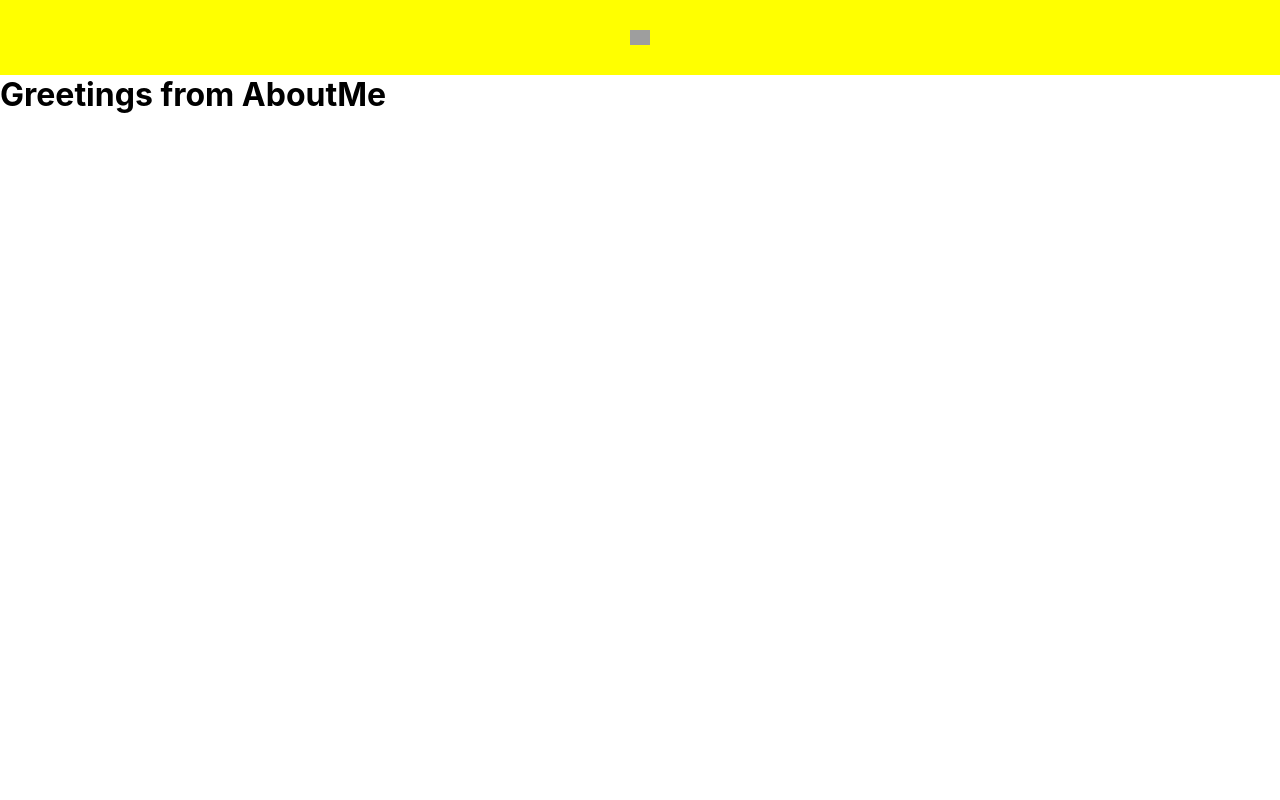
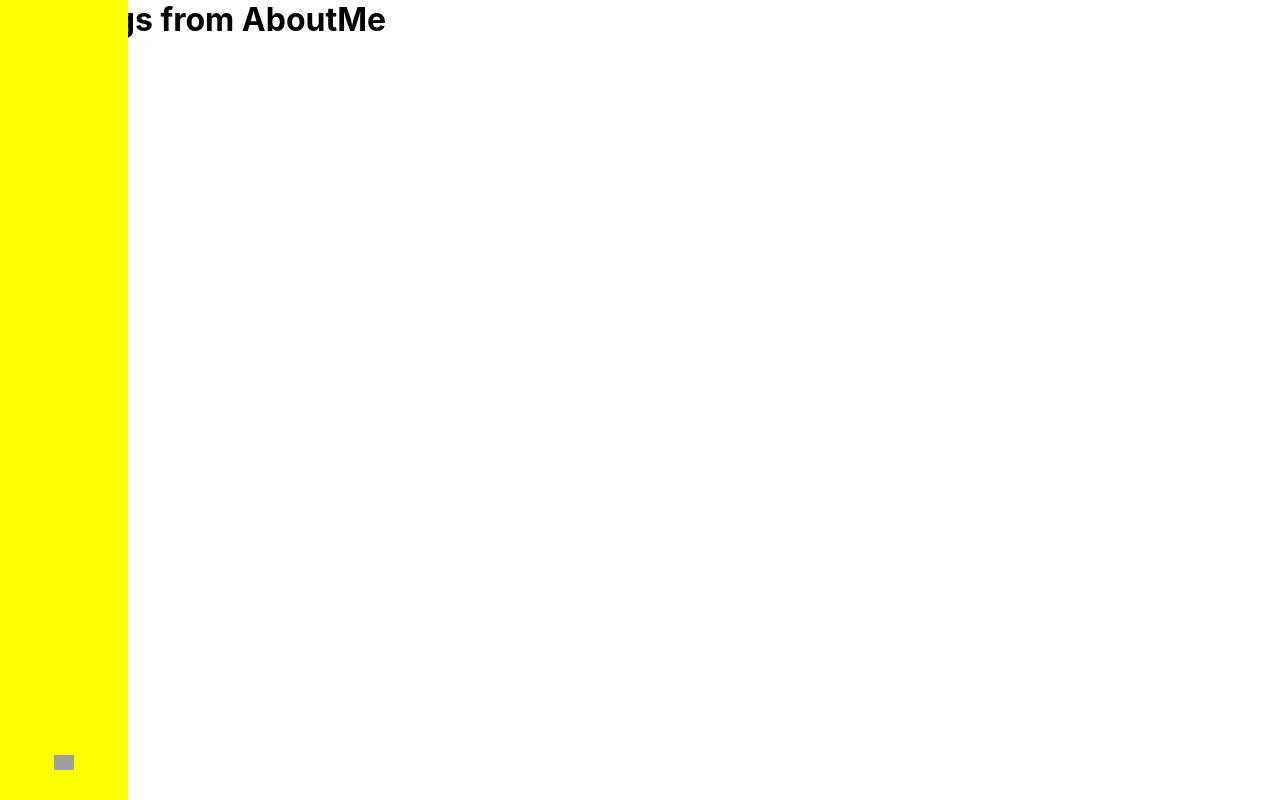
Before and after one commit to tpadilla10117/v2.0-tpadilla.com, a React (Create React App) app: page /about in a window 1280 px wide. Built offline with nearby package versions, Linux system fonts and the light colour scheme; grey boxes are pictures that could not be loaded.

Commit message:
fixed sticky nav issue, but now my sidebar overlay isnt working properly

```diff
--- a/src/components/App.css
+++ b/src/components/App.css
@@ -17,14 +17,30 @@
     animation: App-logo-spin infinite 20s linear;
   }
 } */
+.app-container {
+  z-index: 0;
+}
+
+.route-container {
+  width: 100%;
+  height: 100%;
+  /* overflow-y: auto; */
+  min-height: 100%;
+  max-width: 100%;
+  top: 0;
+  bottom: 0;
+  grid-column-start: 2; /* crucial for content nested in second column */
+}
 
 @media only screen and (min-device-width: 1000px) {
 
     .app-container {
       display: grid;
-      grid-template-columns: 1fr 15fr;
-      text-align: center;
+      /* grid-template-columns: 1fr 15fr; */
+      grid-template-columns: 10vw auto;
+      /* text-align: center; */
       background-color: red;
+
     }
 
   }
--- a/src/components/layout/header/Header.jsx
+++ b/src/components/layout/header/Header.jsx
@@ -14,7 +14,7 @@ import "./Header.scss";
 
 
         return (
-            <div id="header-wrapper">
+            <div className="header-wrapper">
                 {/* <header className="header"> */}
 
                     <Navbar isOpen={isOpen} navToggle={navToggle} />
--- a/src/components/layout/header/Header.scss
+++ b/src/components/layout/header/Header.scss
@@ -1,11 +1,7 @@
-#header-wrapper {
+.header-wrapper {
     background-color: yellow;
-    /* position: relative; */
-    width: 100%;
-    height: 100%;
-    /* display: flex;
-    flex-direction: column;
-    justify-content: center;
-    align-items: center;
-    position: relative; */
+    width: 10vw;
+    height: 100vh;
+    position: fixed;
+    /* display: flex;  */
 }
--- a/src/components/layout/navbar/Navbar.scss
+++ b/src/components/layout/navbar/Navbar.scss
@@ -20,6 +20,9 @@ ul {
   justify-content: center;
   align-items: flex-end;
   padding: 30px;
+  top: 0px;
+  left: 0px;
+  /* position: fixed; */
 }
 
 .mobile-icon {
@@ -30,6 +33,18 @@ ul {
 
 }
 
+.main-nav-item {
+  /* s */
+
+}
+
+.main-nav-item > li {
+  /* position: absolute; */
+  color: black;
+  transform: rotate(-90deg);
+  /* align-items: center; */
+}
+
 /* .nav-logo {
   height: 100px;
 } */
```
Also changed, not shown: src/components/layout/navbar/Navbar.jsx (+10 -1 lines).
